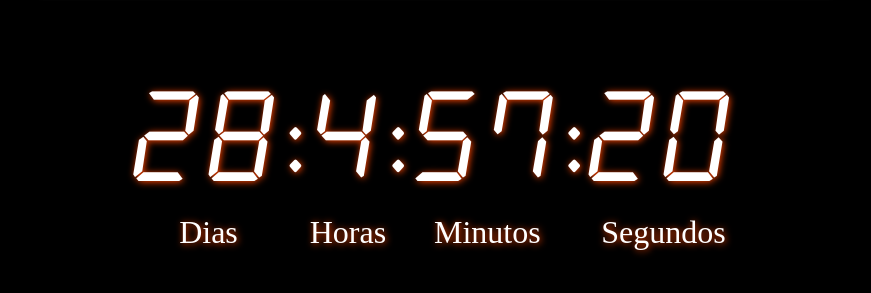
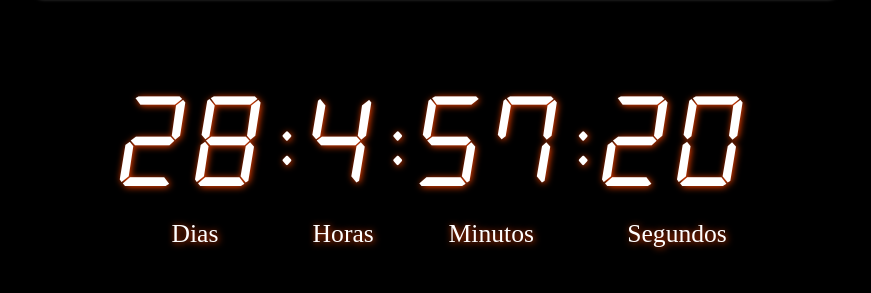
Before and after one commit to Jakisundays/countdown, a React (Create React App) app: page / in a window 1280 px wide. Shown: the part 477-770 px from the top of the page, without its empty margins (204-1075 px from the left). Built offline with nearby package versions, Linux system fonts and the light colour scheme; a web font is replaced by a local one.

Commit message:
casi listo

```diff
--- a/src/App.css
+++ b/src/App.css
@@ -34,6 +34,7 @@
   max-width: 100%;
   align-items: center;
   text-shadow: 1px 1px 7px orangered;
+  gap: 8px;
 }
 
 .clock section {
@@ -41,6 +42,8 @@
   flex-direction: column;
   justify-content: center;
   align-items: center;
+  /* padding: 1rem; */
+
 }
 
 .clock section p {
@@ -49,11 +52,11 @@
 }
 
 .clock section small {
-  font-size: 4vh;
+  font-size: 3.2vh;
 }
 
 .clock span {
-  font-size: 12vh;
+  font-size: 9vh;
   font-family: "clockFont";
   margin-bottom: 35px;
 }
```
